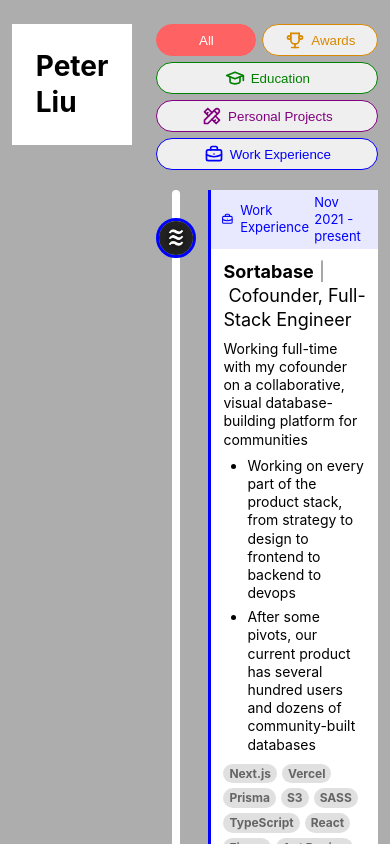
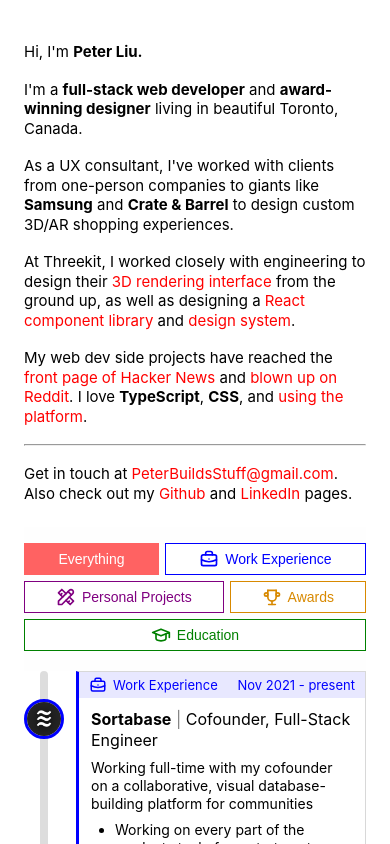
Before and after one commit to PeterTYLiu/personal-site, a React (Vite) app: page / in a window 390 px wide. Shown: the top 844 px of the page. Built offline with nearby package versions, Linux system fonts and the light colour scheme.

Commit message:
finished desktop and mobile

```diff
--- a/index.html
+++ b/index.html
@@ -4,7 +4,7 @@
     <meta charset="UTF-8" />
     <link rel="icon" type="image/svg+xml" href="/vite.svg" />
     <meta name="viewport" content="width=device-width, initial-scale=1.0" />
-    <title>Vite + React + TS</title>
+    <title>Peter Liu | Full-Stack & Design</title>
   </head>
   <body>
     <div id="root"></div>
--- a/src/App.module.scss
+++ b/src/App.module.scss
@@ -1,8 +1,25 @@
+$breakpoint: 850px;
+$background: #fefefe;
+
 .about {
-  background: white;
-  width: 400px;
-  padding: 24px;
+  width: 340px;
   align-self: flex-start;
+  font-size: 15px;
+  flex-shrink: 0;
+
+  > *:not(:last-child) {
+    margin-bottom: 18px;
+  }
+  a {
+    color: red;
+    &:hover {
+      text-decoration: underline;
+    }
+  }
+  @media screen and (max-width: $breakpoint) {
+    align-self: auto;
+    width: min(500px, 100%);
+  }
 }
 
 .controls {
@@ -11,8 +28,6 @@
   gap: 6px;
   flex-wrap: wrap;
   > button {
-    min-width: 100px;
-    border-radius: 99px;
     border: 1px solid var(--theme);
     color: var(--theme);
     padding: 5px 14px;
@@ -22,6 +37,8 @@
     justify-content: center;
     gap: 6px;
     transition: all 0.2s;
+    font-size: 14px;
+    background-color: white;
     &:hover {
       background-color: color-mix(in srgb, var(--theme) 12%, white);
     }
@@ -30,19 +47,30 @@
       background-color: var(--theme);
     }
   }
+  @media screen and (max-width: $breakpoint) {
+    position: sticky;
+    top: 0;
+    z-index: 99;
+    background: $background;
+    padding-top: 16px;
+  }
 }
 
 .items {
   position: relative;
+  margin-bottom: 32px;
   &:before {
     content: "";
     position: absolute;
-    background: rgb(255, 255, 255);
+    background: #00000022;
     top: 0;
     bottom: 0;
     left: 16px;
     width: 8px;
     border-radius: 99px;
+  }
+  &:has(:last-child[hidden]):before {
+    bottom: 12px;
   }
 }
 
@@ -55,16 +83,27 @@
   display: flex;
   height: 100vh;
   height: 100dvh;
-  gap: 24px;
-  padding: 24px 24px 0px;
+  gap: 60px;
+  padding: 40px 40px 0px;
   justify-content: center;
   align-items: stretch;
+  @media screen and (max-width: $breakpoint) {
+    flex-direction: column;
+    height: auto;
+    align-items: center;
+    padding: 42px 24px 0px;
+    gap: 24px;
+  }
 }
 
 .timeline {
   width: 460px;
   display: flex;
   flex-direction: column;
+  @media screen and (max-width: $breakpoint) {
+    align-self: auto;
+    width: min(500px, 100%);
+  }
 }
 
 // Just for passing down CSS custom properties
--- a/src/App.tsx
+++ b/src/App.tsx
@@ -1,4 +1,4 @@
-import { type ReactNode, useState } from "react";
+import { type ReactNode, useState, useRef } from "react";
 import styles from "./App.module.scss";
 import ItemCard, { type ItemType } from "./components/ItemCard/ItemCard";
 import { data } from "./data";
@@ -9,31 +9,86 @@
 const defaultView: ItemType[] = ["work", "award", "project", "education"];
 
 const itemTypeDict: Record<ItemType, { label: string; icon: ReactNode }> = {
+  work: { label: "Work Experience", icon: <IconBriefcase size={iconSize} /> },
+  project: { label: "Personal Projects", icon: <IconTools size={iconSize} /> },
   award: { label: "Awards", icon: <IconTrophy size={iconSize} /> },
   education: { label: "Education", icon: <IconSchool size={iconSize} /> },
-  project: { label: "Personal Projects", icon: <IconTools size={iconSize} /> },
-  work: { label: "Work Experience", icon: <IconBriefcase size={iconSize} /> },
 };
 
 function App() {
   const [view, setView] = useState<ItemType[]>(defaultView);
+  const timelineRef = useRef<HTMLDivElement | null>(null);
 
   return (
     <main className={styles.main}>
       <div className={styles.about}>
-        <h1>Peter Liu</h1>
+        <p>
+          Hi, I'm <strong>Peter Liu.</strong>
+        </p>
+        <p>
+          I'm a <strong>full-stack web developer</strong> and <strong>award-winning designer</strong> living in beautiful Toronto, Canada.
+        </p>
+        <p>
+          As a UX consultant, I've worked with clients from one-person companies to giants like <strong>Samsung</strong> and{" "}
+          <strong>Crate & Barrel</strong> to design custom 3D/AR shopping experiences.
+        </p>
+        <p>
+          At Threekit, I worked closely with engineering to design their{" "}
+          <a href="https://www.threekit.com/en/platform-overview" target="_blank">
+            3D rendering interface
+          </a>{" "}
+          from the ground up, as well as designing a{" "}
+          <a href="_https://developer.threekit.com/reference/treble" target="_blank">
+            React component library
+          </a>{" "}
+          and{" "}
+          <a href="https://www.figma.com/community/file/1027317639278516141/Threekit-React-Dev-Kit-Design-System" target="_blank">
+            design system
+          </a>
+          .
+        </p>
+        <p>
+          My web dev side projects have reached the{" "}
+          <a href="https://news.ycombinator.com/item?id=36019354" target="_blank">
+            front page of Hacker News
+          </a>{" "}
+          and{" "}
+          <a href="https://www.reddit.com/r/webdev/comments/13nc54m/i_made_a_3d_editor_that_models_in_pure_csshtml/" target="_blank">
+            blown up on Reddit
+          </a>
+          . I love <strong>TypeScript</strong>, <strong>CSS</strong>, and{" "}
+          <a href="https://css-tricks.com/using-the-platform/">using the platform</a>.
+        </p>
+        <hr />
+        <p>
+          Get in touch at <a href="mailto:peterbuildsstuff@gmail.com">PeterBuildsStuff@gmail.com</a>. Also check out my{" "}
+          <a href="https://github.com/PeterTYLiu">Github</a> and{" "}
+          <a href="https://www.linkedin.com/in/peter-ty-liu/" target="_blank">
+            LinkedIn
+          </a>{" "}
+          pages.
+        </p>
       </div>
-      <div className={styles.timeline}>
+      <div className={styles.timeline} ref={timelineRef}>
         <div className={styles.controls}>
-          <button className={`${view.length > 1 ? styles.active : ""} ${styles.all}`} onClick={() => setView([...defaultView])}>
-            <span>All</span>
+          <button
+            className={`${view.length > 1 ? styles.active : ""} ${styles.all}`}
+            onClick={() => {
+              setView([...defaultView]);
+              timelineRef.current?.scrollIntoView({ behavior: "smooth" });
+            }}
+          >
+            <span>Everything</span>
           </button>
           {Object.entries(itemTypeDict).map(([key, value]) => {
             return (
               <button
                 key={key}
                 className={`${view.includes(key as ItemType) && view.length === 1 ? styles.active : ""} ${styles[key]}`}
-                onClick={() => setView([key as ItemType])}
+                onClick={() => {
+                  timelineRef.current?.scrollIntoView({ behavior: "smooth" });
+                  setView([key as ItemType]);
+                }}
               >
                 {value.icon}
                 <span>{value.label}</span>
@@ -46,7 +101,7 @@
             {data
               .sort((a, b) => Date.parse(b.endDate) - Date.parse(a.endDate))
               .map((i) => (
-                <ItemCard item={i} key={i.key} visible={view.includes(i.type)} showType={view.length > 1} className={styles[i.type]} />
+                <ItemCard item={i} key={i.key} hidden={!view.includes(i.type)} showType={view.length > 1} className={styles[i.type]} />
               ))}
           </div>
         </div>
--- a/src/components/ItemCard/ItemCard.module.scss
+++ b/src/components/ItemCard/ItemCard.module.scss
@@ -1,9 +1,11 @@
 .article {
   background-color: white;
+  border: 1px solid #d8d8d8;
   border-left: 3px solid var(--theme);
   flex-grow: 1;
   flex-shrink: 1;
-  overflow: hidden;
+  transition-property: translate;
+  transition-duration: 0.6s;
 }
 
 .header {
@@ -26,15 +28,15 @@
 }
 
 .inner {
-  padding: 11px 12px 14px;
+  padding: 11px 12px 12px;
 }
 
 .links {
   display: flex;
   gap: 8px;
-  border-top: 1px solid rgb(210, 210, 210);
-  padding-top: 8px;
-  margin-top: 8px;
+  border-top: 1px solid #dedede;
+  padding-top: 10px;
+  margin-top: 10px;
   > a {
     display: flex;
     align-items: center;
@@ -60,8 +62,8 @@
 }
 
 .title {
-  font-size: 18px;
-  line-height: 24px;
+  font-size: 16px;
+  line-height: 1.3;
   margin-bottom: 8px;
 }
 
@@ -73,7 +75,6 @@
   > * {
     font-size: 12px;
     font-weight: bold;
-    border-radius: 99px;
     background-color: rgb(224, 224, 224);
     color: #656565;
     padding: 2px 6px;
@@ -90,8 +91,8 @@
   display: flex;
   gap: 12px;
   margin-bottom: 12px;
-  max-height: 9999px;
-  transition-property: margin-bottom, max-height, padding, opacity, translate;
+  max-height: 999px;
+  transition-property: margin-bottom, max-height, opacity;
   transition-duration: 0.6s;
 
   &.hidden {
@@ -101,6 +102,8 @@
     user-select: none;
     pointer-events: none;
     opacity: 0;
-    translate: 500px;
+    .article {
+      translate: 500px;
+    }
   }
 }
--- a/src/components/ItemCard/ItemCard.tsx
+++ b/src/components/ItemCard/ItemCard.tsx
@@ -11,7 +11,6 @@
   position?: string;
   title: string;
   location?: string;
-  imageSrc?: string;
   description: string;
   bulletPoints?: ReactNode[];
   siteUrl?: string;
@@ -38,12 +37,12 @@
 
 export default function ItemCard({
   item,
-  visible,
+  hidden,
   showType,
   className,
 }: {
   item: Item;
-  visible: boolean;
+  hidden: boolean;
   showType: boolean;
   className: string;
 }) {
@@ -53,7 +52,7 @@
   const endDateString = endDate === "present" ? "present" : formatDate(endDate);
 
   return (
-    <div className={`${styles.wrapper} ${!visible && styles.hidden} ${className}`}>
+    <div className={`${styles.wrapper} ${hidden && styles.hidden} ${className}`} hidden={hidden}>
       <div className={styles.icon}>
         <img src={`./images/icons/${iconName}`} width="40" height="40" loading="lazy" />
       </div>
--- a/src/data.tsx
+++ b/src/data.tsx
@@ -7,8 +7,8 @@
     iconName: "sortabase.png",
     description: "Working full-time with my cofounder on a collaborative, visual database-building platform for communities",
     bulletPoints: [
-      <>Working on every part of the product stack, from strategy to design to frontend to backend to devops</>,
-      <>After some pivots, our current product has several hundred users and dozens of community-built databases</>,
+      "Working on every part of the product stack, from strategy to design to frontend to backend to devops",
+      "After a pivot, our current product has hundreds of users and thousands of posts across dozens of community-built databases",
     ],
     endDate: "present",
     startDate: "2021-11-01",
@@ -41,15 +41,9 @@
     iconName: "threekit.png",
     description: "Worked with clients and internal sales & technical teams to deploy Threekit's technology with superior UX outcomes",
     bulletPoints: [
-      <>
-        Communicated with prospective clients during the sales cycle to understand their business needs, and communicate how Threekit could
-        enable compelling user experiences
-      </>,
-      <>
-        Create low- and high-fidelity Figma designs for prospective and new clients showing how our technology would be used on their
-        websites
-      </>,
-      <>Designed a React component library and design system to improve DX when using the Threekit platform</>,
+      "Communicated with prospective clients during the sales cycle to understand their business needs, and communicate how Threekit could enable compelling user experiences",
+      "Create low- and high-fidelity Figma designs for prospective and new clients showing how our technology would be used on their websites",
+      "Designed a React component library and design system to improve DX when using the Threekit platform",
     ],
     endDate: "2021-10-15",
     startDate: "2021-05-01",
@@ -75,7 +69,7 @@
     title: "Threekit",
     location: "Ottawa",
     position: "UX Designer",
-    siteUrl: "https://sortabase.com",
+    siteUrl: "https://threekit.com",
     tools: ["Figma", "Gitlab", "Jira"],
   },
   {
@@ -84,11 +78,8 @@
     iconName: "fairventures.png",
     description: "Co-op position at the FairVentures Innovation Lab",
     bulletPoints: [
-      <>
-        Interviewed industry insiders and conducted user testing to design interactive and understandable insurance policy purchasing
-        workflows
-      </>,
-      <>Ran design sprints to design internal tools for improving innovation and collaboration between employees in large enterprises</>,
+      "Interviewed industry insiders and conducted user testing to design interactive and understandable insurance policy purchasing workflows",
+      "Ran design sprints to design internal tools for improving innovation and collaboration between employees in large enterprises",
     ],
     endDate: "2017-12-31",
     startDate: "2017-09-01",
@@ -136,10 +127,10 @@
     key: "toaster",
     type: "project",
     iconName: "toaster.png",
-    description: "3D modelling tool that outputs pure HTML and CSS",
+    description: "3D modelling tool that outputs pure HTML and CSS. Includes a node-based scene graph with property inheritence.",
     endDate: "2023-05-01",
     title: "Toaster",
-    bulletPoints: [<>Reached front page of Hacker News</>, <>200+ stars on Github</>],
+    bulletPoints: ["Reached front page of Hacker News", "200+ stars on Github"],
     siteUrl: "https://petertyliu.github.io/toaster/",
     repoUrl: "https://github.com/PeterTYLiu/toaster",
     tools: ["Vite", "SASS", "TypeScript", "React", "Github Pages"],
@@ -148,7 +139,8 @@
     key: "xmorphic.dev",
     type: "project",
     iconName: "xmorphic.png",
-    description: "Phyisics-based hyperrealistic CSS shadow/gradient generator",
+    description:
+      "Phyisics-based hyperrealistic CSS shadow/gradient generator. Built with modern CSS features such as custom properties and trigonometric functions.",
     endDate: "2023-04-01",
     title: "𝑥morphic.dev",
     siteUrl: "https://xmorphic.dev",
@@ -163,8 +155,8 @@
     title: "Communitech Design to Win",
     position: "First Place",
     bulletPoints: [
-      <>Came in first place with a $5000 prize</>,
-      <>Competed against 25 finalists, out of hundreds of competitors from across Canada</>,
+      "Came in first place with a $5000 prize",
+      "Competed against 25 finalists, out of hundreds of competitors from across Canada",
     ],
     endDate: "2019-01-01",
     siteUrl: "https://communitech.ca/technews/waterloo-students-snag-top-prizes-at-code-design-to-win.html",
@@ -175,8 +167,8 @@
     iconName: "communitech.png",
     description: "UX challenge to design an application to help the elderly better engage with their community.",
     bulletPoints: [
-      <>Came in second place with a $1000 prize</>,
-      <>Competed against 25 finalists, out of hundreds of competitors from across Canada</>,
+      "Came in second place with a $1000 prize",
+      "Competed against 25 finalists, out of hundreds of competitors from across Canada",
     ],
     title: "Communitech Design to Win",
     position: "Second Place",
@@ -201,7 +193,7 @@
     title: "University of Waterloo",
     position: "Bachelor of Environmental Studies, Joint Honours Urban Planning and Economics Co-op",
     description: "Completed a joint degree at the University of Waterloo, with several co-op work terms",
-    bulletPoints: [<>President of UW Film Club</>, <>Member of UW Quizbowl competitive trivia team</>],
+    bulletPoints: ["President of UW Film Club", "Member of UW Quizbowl competitive trivia team"],
     endDate: "2018-12-01",
     startDate: "2013-09-01",
   },
--- a/src/index.css
+++ b/src/index.css
@@ -14,7 +14,6 @@
 html,
 body {
   margin: 0;
-  background-color: rgb(173, 173, 173);
 }
 
 a {
```
